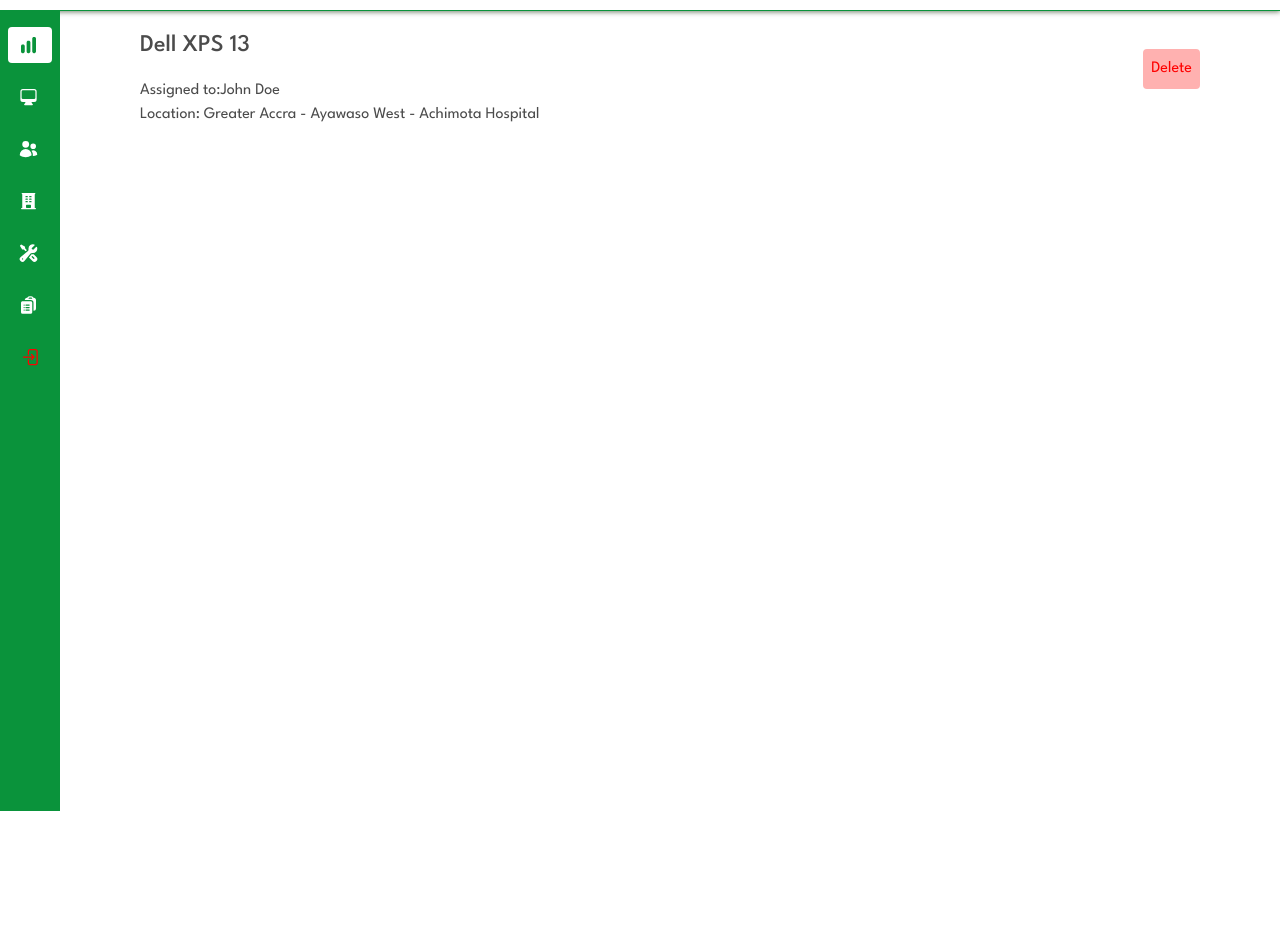
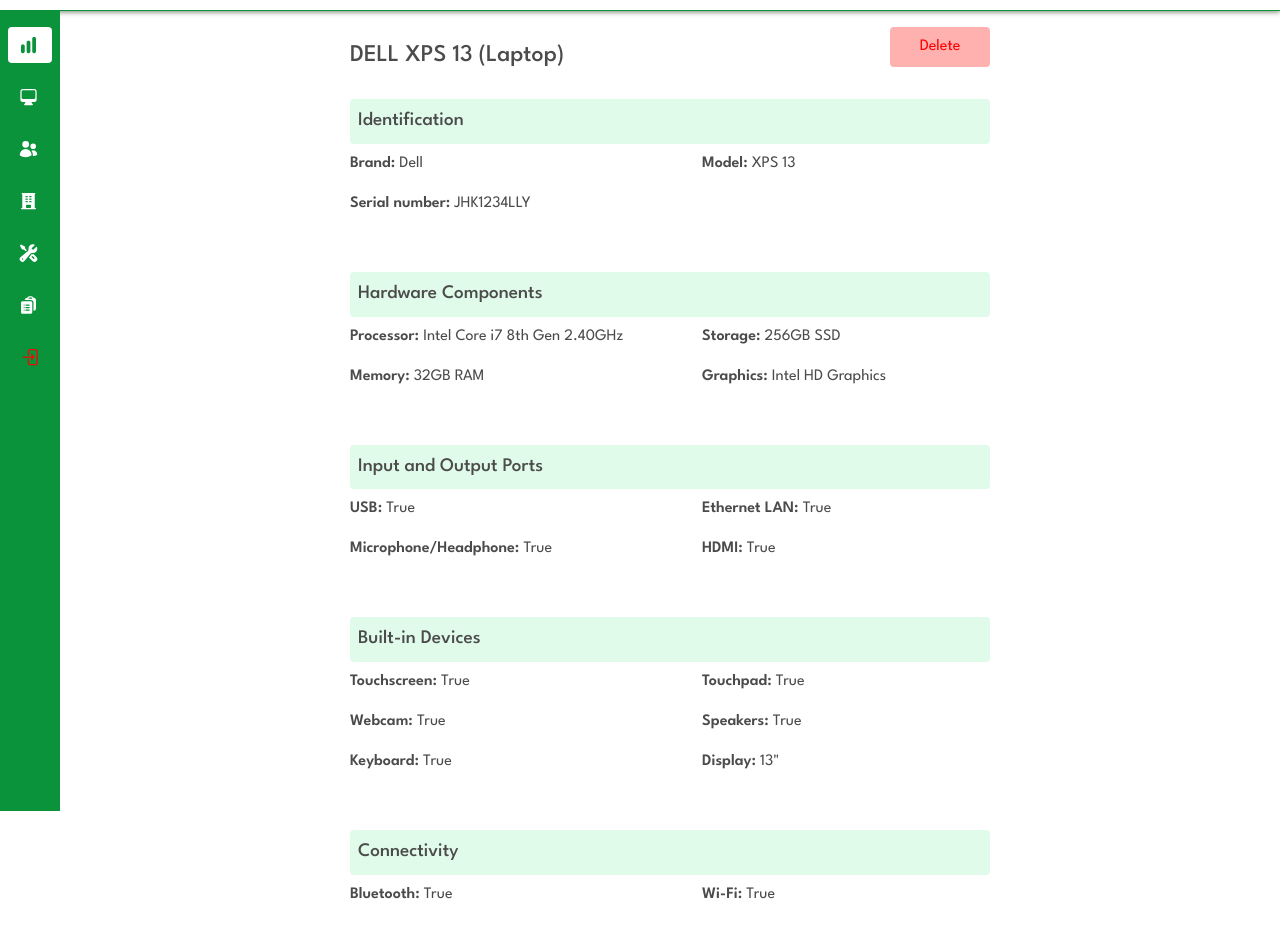
Before and after one commit to Hsarkwah/Frontend-Digital-asset-and-Maintenance-Systems-DAMS, a React (Create React App) app in the folder digital_asset_maintenance_system/: page /devices/1 in a window 1280 px wide. Shown: the part 59-992 px from the top of the page. Before the commit the page ends 800 px from the top, so only its background shows below. Built offline with nearby package versions, Linux system fonts and the light colour scheme.

Commit message:
feat: modify view device page to show details a device
modified the view device page to show the details of a device and
also added a confirm alert when the delete button is clicked.

```diff
--- /dev/null
+++ b/digital_asset_maintenance_system/src/assets/css/ViewDevice.css
@@ -0,0 +1,16 @@
+.device-info-group {
+    margin-block-end: 2.5rem;
+}
+
+.device-info-group div {
+    flex-wrap: wrap;
+}
+
+.device-info-group div p {
+    flex-basis: 45%;
+    margin-block-end: 1rem;
+}
+
+.device-info-group div p span:first-child {
+    font-weight: 600;
+}
--- a/digital_asset_maintenance_system/src/pages/Main/Devices/ViewDevice.tsx
+++ b/digital_asset_maintenance_system/src/pages/Main/Devices/ViewDevice.tsx
@@ -1,30 +1,147 @@
-import { Link } from 'react-router-dom'
+import '../../../assets/css/ViewDevice.css'
+
+const deleteConfirmation = () => {
+  const result = window.confirm('Are you sure you want to delete this device?')
+  // Replace code block of if and else with actual implementation
+  // of deleting a device
+  if (result) {
+    console.log('Yes, delete this device!')
+  } else {
+    console.log('No, do not delete this device!')
+  }
+}
 
 const ViewDevice = () => {
   return (
     <section className='main-section'>
-      <div className='container'>
-        <div className='heading'>
-          <div>
-            <h3>Dell XPS 13</h3>
+      <div className='container max-w-[800px] w-[100%] mx-[auto]'>
+        <div className='heading justify-between'>
+          <h3 className='mb-0'>DELL XPS 13 (Laptop)</h3>
+          {/* Only super administrators should see this button */}
+          <button
+            type='button'
+            className='btn btn-delete w-[100px]'
+            onClick={deleteConfirmation}
+          >
+            Delete
+          </button>
+        </div>
+        <div className='device-info-group'>
+          <h4>Identification</h4>
+          <div className='flex justify-between items-center'>
             <p>
-              <em>
-                {/* Replace to with link to user detail page */}
-                Assigned to:
-                <Link to='' className='inline'>John Doe</Link>
-              </em>
-              <br />
+              <span>Brand: </span>
+              <span>Dell</span>
             </p>
             <p>
-              <em>
-                Location: Greater Accra - Ayawaso West - Achimota Hospital
-              </em>
+              <span>Model: </span>
+              <span>XPS 13</span>
+            </p>
+            <p>
+              <span>Serial number: </span>
+              <span>JHK1234LLY</span>
             </p>
           </div>
-          <div>
-            <button type='button' className='btn btn-delete'>
-              Delete
-            </button>
+        </div>
+        <div className='device-info-group'>
+          <h4>Hardware Components</h4>
+          <div className='flex justify-between items-center'>
+            <p>
+              <span>Processor: </span>
+              <span>Intel Core i7 8th Gen 2.40GHz</span>
+            </p>
+            <p>
+              <span>Storage: </span>
+              <span>256GB SSD</span>
+            </p>
+            <p>
+              <span>Memory: </span>
+              <span>32GB RAM</span>
+            </p>
+            <p>
+              <span>Graphics: </span>
+              <span>Intel HD Graphics</span>
+            </p>
+          </div>
+        </div>
+        <div className='device-info-group'>
+          <h4>Input and Output Ports</h4>
+          <div className='flex justify-between items-center'>
+            <p>
+              <span>USB: </span>
+              <span>True</span>
+            </p>
+            <p>
+              <span>Ethernet LAN: </span>
+              <span>True</span>
+            </p>
+            <p>
+              <span>Microphone/Headphone: </span>
+              <span>True</span>
+            </p>
+            <p>
+              <span>HDMI: </span>
+              <span>True</span>
+            </p>
+          </div>
+        </div>
+        <div className='device-info-group'>
+          <h4>Built-in Devices</h4>
+          <div className='flex justify-between items-center'>
+            <p>
+              <span>Touchscreen: </span>
+              <span>True</span>
+            </p>
+            <p>
+              <span>Touchpad: </span>
+              <span>True</span>
+            </p>
+            <p>
+              <span>Webcam: </span>
+              <span>True</span>
+            </p>
+            <p>
+              <span>Speakers: </span>
+              <span>True</span>
+            </p>
+            <p>
+              <span>Keyboard: </span>
+              <span>True</span>
+            </p>
+            <p>
+              <span>Display: </span>
+              <span>13"</span>
+            </p>
+          </div>
+        </div>
+        <div className='device-info-group'>
+          <h4>Connectivity</h4>
+          <div className='flex justify-between items-center'>
+            <p>
+              <span>Bluetooth: </span>
+              <span>True</span>
+            </p>
+            <p>
+              <span>Wi-Fi: </span>
+              <span>True</span>
+            </p>
+          </div>
+        </div>
+        <div className='device-info-group'>
+          <h4>Additional Features</h4>
+          <div className='flex justify-between items-center'>
+            <p>
+              <span>Battery life: </span>
+              <span>5-9HRS</span>
+            </p>
+            <p>
+              <span>Software: </span>
+              <span>Microsoft Windows 11 Pro; McAfee Antivirus 12.0</span>
+            </p>
+            <p>
+              <span>Warranty: </span>
+              <span>12Months</span>
+            </p>
           </div>
         </div>
       </div>
```
